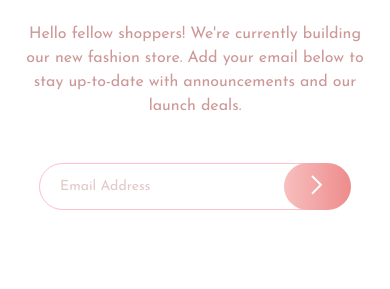
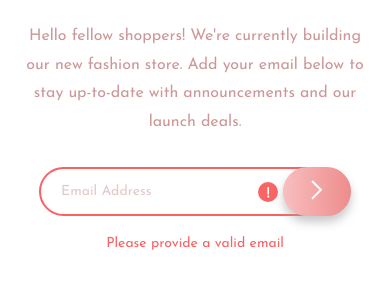
Before and after one commit to Adilsongb/base-apparel-coming-soon, a plain HTML site: page index.html in a window 390 px wide. Both pictures are taken after a click on the button 317 px from the left and 729 px from the top of the page. Shown: the part 543-832 px from the top of the page. Drawn offline with Linux system fonts and the light colour scheme.

Commit message:
challenge concluded

```diff
--- a/index.html
+++ b/index.html
@@ -27,11 +27,13 @@
       <p>Hello fellow shoppers! We're currently building our new fashion store. Add your email below to stay up-to-date with announcements and our launch deals.</p>
 
       <div id="input-email">
-        <input type="email" name="" id="" placeholder="Email Address">
-        <button>
+        <input type="email" id="email" autocomplete="email" placeholder="Email Address" spellcheck="false">
+        <img id="error" src="/images/icon-error.svg" alt="">
+        <button id="buttonValidation">
           <img src="images/icon-arrow.svg" alt="">
         </button>
       </div>
+      <span id="warning">Please provide a valid email</span>
     </main>
   </section>
 
@@ -39,5 +41,6 @@
     <img src="images/hero-desktop.jpg" alt="">
   </section>
 
+  <script src="script.js"></script>
 </body>
 </html>
--- /dev/null
+++ b/script.js
@@ -0,0 +1,19 @@
+const inputEmail = document.querySelector('#email');
+const buttonValidation = document.querySelector('#buttonValidation');
+const errorWarning = document.querySelector('#error');
+const textWarning = document.querySelector('#warning');
+
+buttonValidation.addEventListener('click', () => {
+  const email = inputEmail.value.toLowerCase();
+
+  if (email.includes('@gmail.com') || email.includes('@email.com') || email.includes('@outlook.com')) {
+    console.log('Sucess!');
+    errorWarning.style.visibility = 'hidden';
+    textWarning.style.visibility = 'hidden';
+    inputEmail.style.borderColor = 'hsl(0, 80%, 86%)';
+  } else {
+    errorWarning.style.visibility = 'visible';
+    inputEmail.style.borderColor = 'hsl(0, 93%, 68%)';
+    textWarning.style.visibility = 'visible';
+  }
+})
--- a/style.css
+++ b/style.css
@@ -44,7 +44,7 @@ main {
 main p {
   color: hsl(0, 36%, 70%);
   font-size: 18px;
-  line-height: 1.5;
+  line-height: 1.8;
   width: 500px;
 }
 
@@ -55,7 +55,7 @@ main p {
 
 #input-email input {
   padding: 18px 30px;
-  border: 1px solid pink;
+  border: 2px solid hsl(0, 80%, 86%);
   border-radius: 25px;
   width: 430px;
   font-size: 15px;
@@ -72,14 +72,38 @@ main p {
 }
 
 #input-email button {
-  margin-left: -100px;
   background-image: linear-gradient(to right, hsl(0, 80%, 86%), hsl(0, 74%, 74%));
   border: none;
   width: 100px;
   border-radius: 25px;
+  cursor: pointer;
+  box-shadow: 0 6px 10px rgba(161, 161, 161, 0.589);
+  transition: 0.4s box-shadow;
 }
 
-/*  */
+#input-email button:hover {
+  background-image: linear-gradient(to right, hsl(0, 80%, 86%), hsl(0, 80%, 86%));
+  box-shadow: 0 10px 10px rgba(148, 148, 148, 0.589);
+}
+
+#input-email #error {
+  align-self: center;
+  margin-left: -100px;
+  margin-right: 20px;
+  width: 20px;
+  visibility: hidden;
+}
+
+#warning {
+  color: hsl(0, 93%, 68%);
+  font-size: 14px;
+  position: relative;
+  top: 10px;
+  left: 33px;
+  visibility: hidden;
+}
+
+/* ***** */
 
 #desktop img {
   height: 100%;
@@ -88,6 +112,8 @@ main p {
 #mobile {
   display: none;
 }
+
+/* Responsive configuration */
 
 @media only screen and (max-width: 1200px) {
   #desktop {
@@ -133,9 +159,14 @@ main p {
   #input-email input {
     width: 300px;
   }
+
+  #warning {
+    position: static;
+    margin-top: 20px;
+  }
 }
 
-@media only screen and (max-width: 400px) {
+@media only screen and (max-width: 420px) {
   #mobile {
     display: block;
     width: 100%;
@@ -163,7 +194,7 @@ main p {
   }
 
   #input-email {
-    margin-top: 20px;
+    margin-top: 5px;
     width: 80%;
   }
 
@@ -173,8 +204,31 @@ main p {
     padding: 15px 20px;
   }
 
+  #input-email #error {
+    margin-left: -80px;
+    margin-right: 5px;
+    width: 20px;
+  }
+
   #input-email button {
-    margin-left: -50px;
     width: 80px;
   }
 }
+
+@media only screen and (max-width: 350px) {
+  #input-email input {
+    width: 100%;
+    font-size: 12px;
+    padding: 15px 20px;
+  }
+
+  #input-email #error {
+    margin-left: -60px;
+    margin-right: 5px;
+    width: 15px;
+  }
+
+  #input-email button {
+    width: 60px;
+  }
+}
```
